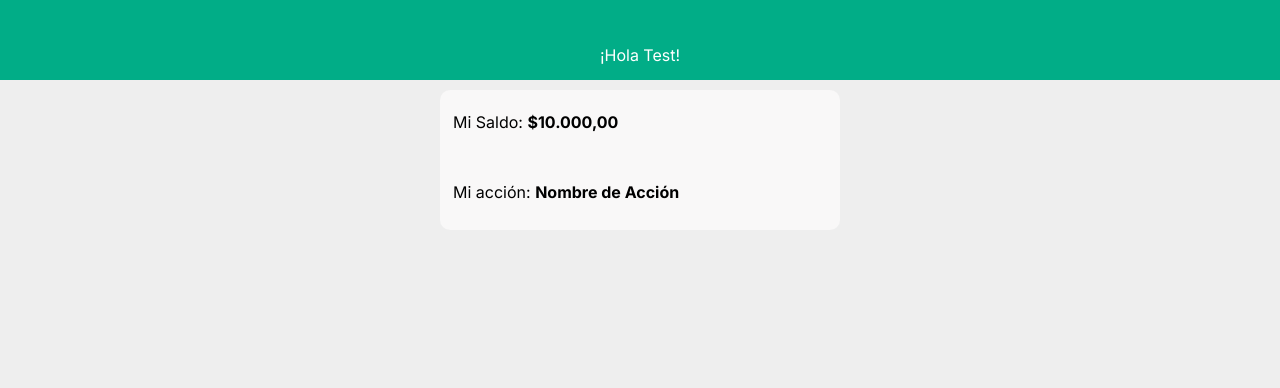
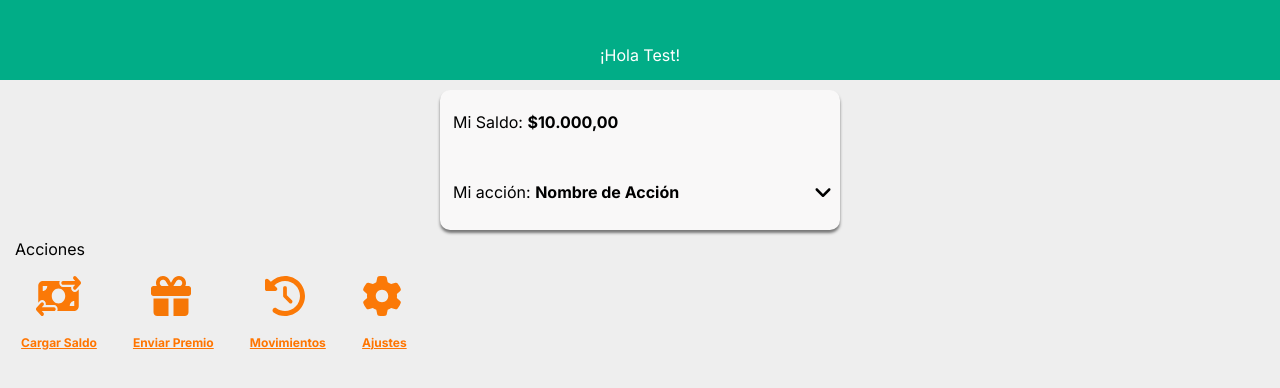
Before and after one commit to ipiccardo/youmarket, a Next.js app: page /pages in a window 1280 px wide. Shown: the top 388 px of the page. Built offline with nearby package versions, Linux system fonts and the light colour scheme.

Commit message:
creados los iconos de homePage

```diff
--- a/src/app/components/UI/Card.tsx
+++ b/src/app/components/UI/Card.tsx
@@ -1,5 +1,6 @@
 import React from 'react'
 import classes from "./card.module.scss";
+import Icon from './icon/icon';
 
 const Card = () => {
     return (
@@ -9,6 +10,9 @@ const Card = () => {
             </div>
             <div className={classes.campaignContainer}>
                 <p>Mi acción: <span>Nombre de Acción</span></p>
+                <div className={classes.iconContainer}>
+                    <Icon name={'downarrow'} size={20} />
+                </div>
             </div>
         </div>
     )
--- a/src/app/components/UI/card.module.scss
+++ b/src/app/components/UI/card.module.scss
@@ -1,5 +1,5 @@
 .cardContainer {
-    width: 400px;
+    max-width: 400px;
     height: 140px;
     border-radius: 10px;
     background-color: #F9F8F8;
@@ -7,6 +7,7 @@
     margin: 0 auto;
     flex-direction: column;
     margin-top: 10px;
+    box-shadow: 0px 3px 3px rgba(0, 0, 0, 0.5);
 }
 
 .amountContainer {
@@ -23,8 +24,10 @@
 }
 
 .campaignContainer {
-    width: 400px;
+    max-width: 400px;
     height: 70px;
+    display: flex;
+    justify-content: space-between;
 }
 
 .campaignContainer p {
@@ -34,3 +37,11 @@
 .campaignContainer span {
     font-weight: bold;
 }
+
+.iconContainer {
+    display: flex;
+    align-items: center;
+    justify-content: center;
+    padding: 5px;
+    margin-top: 5px;
+}
--- a/src/app/components/UI/icon/icon.tsx
+++ b/src/app/components/UI/icon/icon.tsx
@@ -5,8 +5,11 @@ import Gift from "./icons/Gift";
 import Movements from "./icons/Movements";
 import Recharge from "./icons/Recharge";
 import Settings from "./icons/Settings";
+import DownArrow from "./icons/DownArrow";
+import RedDownArrow from "./icons/redDownArrow";
+import UpArrow from "./icons/upArrow";
 
-const Icons = (name: string, size: number) => {
+const Icons = (name: string | any, size: number) => {
     switch (name) {
         case "settings":
             return <Settings size={size} />;
@@ -16,6 +19,12 @@ const Icons = (name: string, size: number) => {
             return <Movements size={size} />;
         case "recharge":
             return <Recharge size={size} />;
+        case "downarrow":
+            return <DownArrow size={size} />;
+        case "reddownarrow":
+            return <RedDownArrow size={size} />;
+        case "uparrow":
+            return <UpArrow size={size} />;
         default:
             return '';
     }
--- /dev/null
+++ b/src/app/components/UI/icon/icons/DownArrow.tsx
@@ -0,0 +1,15 @@
+import { IconSVGProps } from '@/app/types';
+import React from 'react'
+
+const DownArrow = ({ size }: IconSVGProps) => {
+    return (
+
+        <svg width={size} height={size} viewBox={`0 0 ${size} ${size}`} fill="none" xmlns="http://www.w3.org/2000/svg">
+            <path d="M15.5 1.49992C15.5 1.81977 15.3779 2.13977 15.1338 2.38351L8.88379 8.63351C8.39551 9.1218 7.60449 9.1218 7.11621 8.63351L0.866211 2.38351C0.37793 1.89523 0.37793 1.10422 0.866211 0.615937C1.35449 0.127656 2.14551 0.127656 2.63379 0.615937L8 5.98234L13.3672 0.615156C13.8555 0.126875 14.6465 0.126875 15.1348 0.615156C15.3789 0.859297 15.5 1.17961 15.5 1.49992Z" fill="black" />
+        </svg>
+
+
+    );
+};
+
+export default DownArrow
--- a/src/app/components/UI/icon/icons/Gift.tsx
+++ b/src/app/components/UI/icon/icons/Gift.tsx
@@ -4,7 +4,7 @@ import React from 'react'
 const Gift = ({ size }: IconSVGProps) => {
     return (
         <svg width={size} height={size} viewBox={`0 0 ${size} ${size}`} fill="none" xmlns="http://www.w3.org/2000/svg">
-            <g clip-path="url(#clip0_1_298)">
+            <g clipPath="url(#clip0_1_298)">
                 <path d="M14.8828 5.375L17.6016 10H17.5H11.875C10.1484 10 8.75 8.60156 8.75 6.875C8.75 5.14844 10.1484 3.75 11.875 3.75H12.0469C13.2109 3.75 14.2969 4.36719 14.8828 5.375ZM5 6.875C5 8 5.27344 9.0625 5.75 10H2.5C1.11719 10 0 11.1172 0 12.5V17.5C0 18.8828 1.11719 20 2.5 20H37.5C38.8828 20 40 18.8828 40 17.5V12.5C40 11.1172 38.8828 10 37.5 10H34.25C34.7266 9.0625 35 8 35 6.875C35 3.07812 31.9219 0 28.125 0H27.9531C25.4609 0 23.1484 1.32031 21.8828 3.46875L20 6.67969L18.1172 3.47656C16.8516 1.32031 14.5391 0 12.0469 0H11.875C8.07812 0 5 3.07812 5 6.875ZM31.25 6.875C31.25 8.60156 29.8516 10 28.125 10H22.5H22.3984L25.1172 5.375C25.7109 4.36719 26.7891 3.75 27.9531 3.75H28.125C29.8516 3.75 31.25 5.14844 31.25 6.875ZM2.5 22.5V36.25C2.5 38.3203 4.17969 40 6.25 40H17.5V22.5H2.5ZM22.5 40H33.75C35.8203 40 37.5 38.3203 37.5 36.25V22.5H22.5V40Z" fill="#F67706" />
             </g>
             <defs>
--- a/src/app/components/UI/icon/icons/Movements.tsx
+++ b/src/app/components/UI/icon/icons/Movements.tsx
@@ -4,7 +4,7 @@ import React from 'react'
 const Movements = ({ size }: IconSVGProps) => {
     return (
         <svg width={size} height={size} viewBox={`0 0 ${size} ${size}`} fill="none" xmlns="http://www.w3.org/2000/svg">
-            <g clip-path="url(#clip0_1_292)">
+            <g clipPath="url(#clip0_1_292)">
                 <path d="M5.85938 5.85938L3.20312 3.20312C2.02344 2.02344 0 2.85938 0 4.52344V13.125C0 14.1641 0.835938 15 1.875 15H10.4766C12.1484 15 12.9844 12.9766 11.8047 11.7969L9.39844 9.39062C12.1094 6.67969 15.8594 5 20 5C28.2812 5 35 11.7188 35 20C35 28.2812 28.2812 35 20 35C16.8125 35 13.8594 34.0078 11.4297 32.3125C10.2969 31.5234 8.74219 31.7969 7.94531 32.9297C7.14844 34.0625 7.42969 35.6172 8.5625 36.4141C11.8125 38.6719 15.7578 40 20 40C31.0469 40 40 31.0469 40 20C40 8.95312 31.0469 0 20 0C14.4766 0 9.47656 2.24219 5.85938 5.85938ZM20 10C18.9609 10 18.125 10.8359 18.125 11.875V20C18.125 20.5 18.3203 20.9766 18.6719 21.3281L24.2969 26.9531C25.0312 27.6875 26.2188 27.6875 26.9453 26.9531C27.6719 26.2188 27.6797 25.0312 26.9453 24.3047L21.8672 19.2266V11.875C21.8672 10.8359 21.0312 10 19.9922 10H20Z" fill="#FB7907" />
             </g>
             <defs>
--- /dev/null
+++ b/src/app/components/UI/icon/icons/RedDownArrow.tsx
@@ -0,0 +1,16 @@
+import { IconSVGProps } from '@/app/types';
+import React from 'react'
+
+const RedDownArrow = ({ size }: IconSVGProps) => {
+    return (
+
+        <svg width={size} height={size} viewBox={`0 0 ${size} ${size}`} fill="none" xmlns="http://www.w3.org/2000/svg">
+            <rect width={size} height={size} rx="10" fill="#E5E5E5" />
+            <path d="M29.5104 23.1992L21.1771 32.5742C20.8542 32.9434 20.4271 33.125 20 33.125C19.5729 33.125 19.1469 32.9419 18.8219 32.5757L10.4885 23.2007C9.8375 22.4683 9.8375 21.2817 10.4885 20.5493C11.1396 19.8169 12.1943 19.8169 12.8453 20.5493L18.3333 26.7266V8.75C18.3333 7.71348 19.0797 6.92773 19.9531 6.92773C20.8266 6.92773 21.6667 7.71348 21.6667 8.75V26.7266L27.1562 20.5508C27.8073 19.8184 28.862 19.8184 29.513 20.5508C30.164 21.2832 30.1614 22.4668 29.5104 23.1992Z" fill="#FF4B4B" fill-opacity="0.47" />
+        </svg>
+
+
+    );
+};
+
+export default RedDownArrow
--- /dev/null
+++ b/src/app/components/UI/icon/icons/UpArrow.tsx
@@ -0,0 +1,15 @@
+import { IconSVGProps } from '@/app/types';
+import React from 'react'
+
+const UpArrow = ({ size }: IconSVGProps) => {
+    return (
+        <svg width={size} height={size} viewBox={`0 0 ${size} ${size}`} fill="none" xmlns="http://www.w3.org/2000/svg">
+            <rect width={size} height={size} rx="10" fill="#E5E5E5" />
+            <path d="M29.5104 19.4492C29.1875 19.8184 28.7604 20 28.3333 20C27.9062 20 27.4802 19.8169 27.1552 19.4507L21.6667 13.2793V31.25C21.6667 32.2865 20.9203 33.0723 20.0469 33.0723C19.1734 33.0723 18.3333 32.2871 18.3333 31.25V13.2793L12.8453 19.4492C12.1943 20.1816 11.1396 20.1816 10.4885 19.4492C9.8375 18.7168 9.8375 17.5303 10.4885 16.7978L18.8219 7.42285C19.4729 6.69043 20.5276 6.69043 21.1786 7.42285L29.512 16.7978C30.1615 17.5332 30.1615 18.7168 29.5104 19.4492Z" fill="#9BDA9E" />
+        </svg>
+
+
+    );
+};
+
+export default UpArrow
--- /dev/null
+++ b/src/app/components/actions/Actions.tsx
@@ -0,0 +1,34 @@
+import React from 'react'
+import Icon from '../UI/icon/icon'
+import classes from './actions.module.scss'
+
+const Actions = () => {
+
+    const propValues = [
+        { name: "recharge", text: 'Cargar Saldo' },
+        { name: "gift", text: 'Enviar Premio' },
+        { name: "movements", text: 'Movimientos' },
+        { name: "settings", text: 'Ajustes' }
+    ]
+
+
+    return (
+        <div className={classes.actionsContainer}>
+            <p>Acciones</p>
+            <div className={classes.iconContaier}>
+                {propValues.map((propValue, index) => {
+                    return (
+                        <div className={classes.divIcon}>
+                            <Icon key={index} name={propValue.name} size={45} />
+                            <p>{propValue.text}</p>
+                        </div>
+                    )
+                }
+                )
+                }
+            </div>
+        </div>
+    )
+}
+
+export default Actions
--- /dev/null
+++ b/src/app/components/actions/actions.module.scss
@@ -0,0 +1,37 @@
+.iconContaier {
+    display: flex;
+    flex-wrap: wrap;
+    justify-content: space-evenly;
+    align-items: flex-start;
+    height: 200px;
+    max-width: 428px;
+    gap: 15px;
+    margin-top: 15px;
+}
+
+.actionsContainer{
+margin-top: 10px;
+}
+
+.actionsContainer p {
+    margin-left: 15px;
+}
+
+.divIcon {
+    height: 80px;
+    display: flex;
+    align-items: center;
+    flex-direction: column;
+    justify-content: center;
+    gap: 15px;
+}
+
+.divIcon p{
+    font-size: 12px;
+    text-align: center;
+    font-weight: 700;
+    line-height: 14.63px;
+    margin: 0 auto;
+    color: #FF7500;
+    text-decoration: underline;
+}
--- a/src/app/pages/page.tsx
+++ b/src/app/pages/page.tsx
@@ -1,10 +1,12 @@
 import React from 'react'
 import Card from '../components/UI/Card'
+import Actions from '../components/actions/Actions'
 
 const HomePage = () => {
     return (
         <div>
             <Card />
+            <Actions />
         </div>
     )
 }
--- a/src/app/types/index.tsx
+++ b/src/app/types/index.tsx
@@ -4,6 +4,10 @@ export type IconProps = {
     | "gift"
     | "movements"
     | "recharge"
+    | "downarrow"
+    | "reddownarrow"
+    | "uparrow"
+    | string
     size: number;
     onClick?: Function;
 };
```
Also changed, not shown: public/enviarPremio.svg, public/movimientos.svg.
